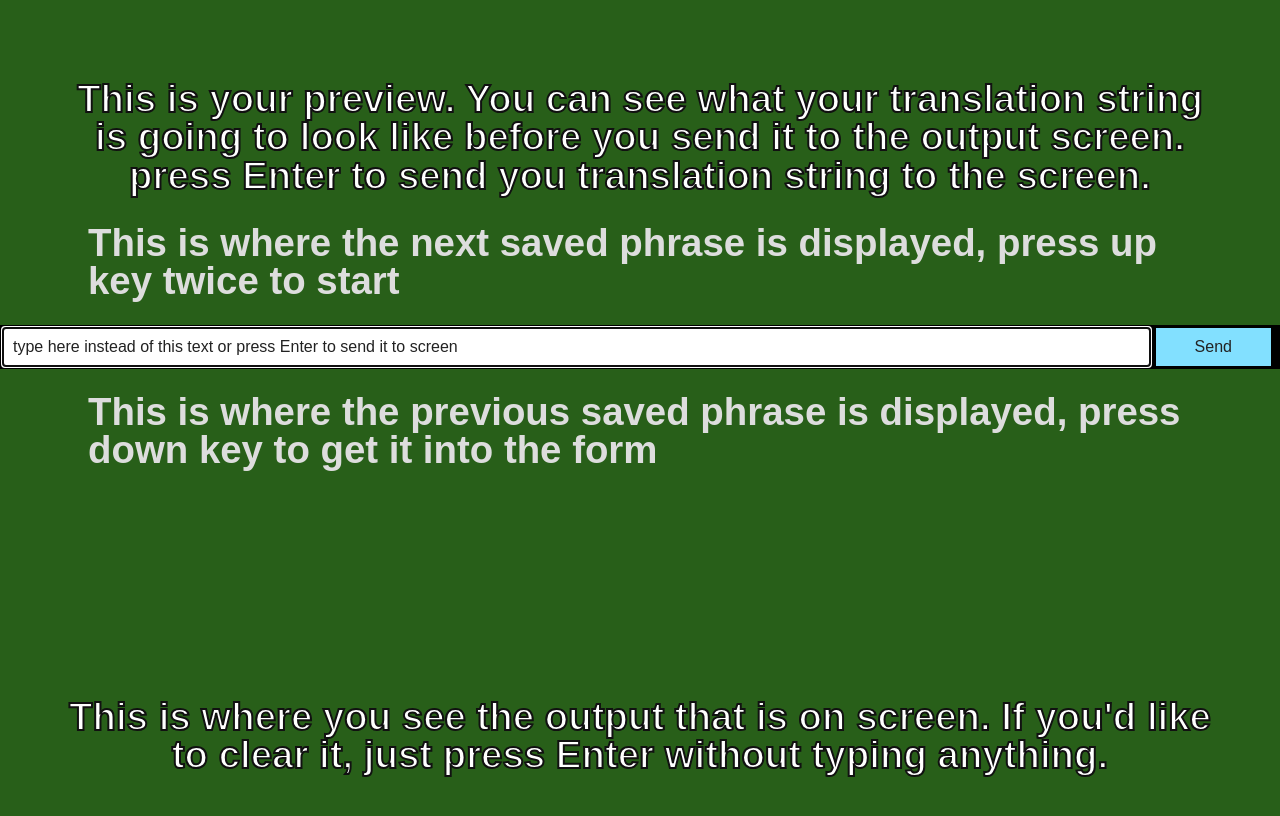
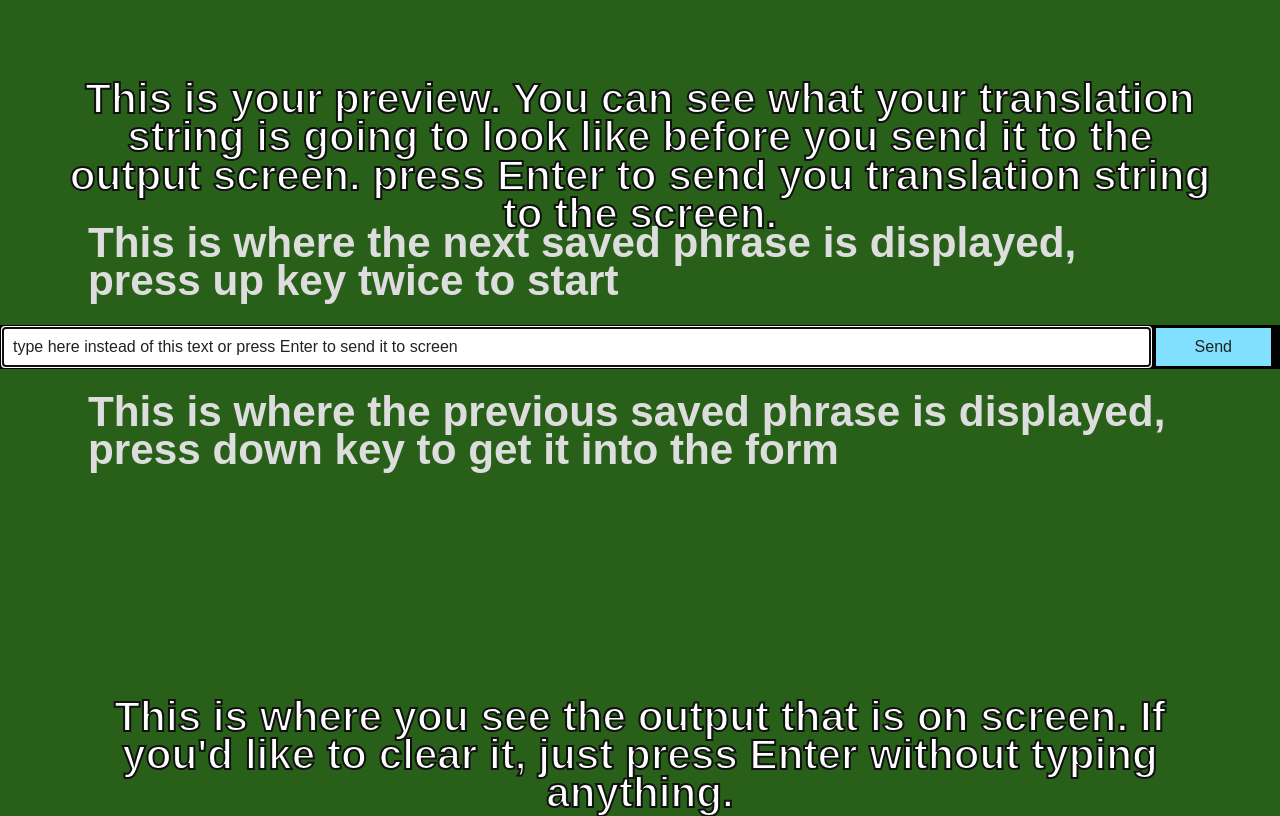
Before and after one commit to tailorvj/litr8r, a website: page input.html in a window 1280 px wide. Drawn offline with nearby package versions, Linux system fonts and the light colour scheme; no server answers; a web font is replaced by a local one.

Commit message:
h1.subtitles 3.3vw

```diff
--- a/public/css/main-1.6.css
+++ b/public/css/main-1.6.css
@@ -101,7 +101,7 @@ section#preview {
 }
 
 h1.subtitles {
-    font-size: 3vw;
+    font-size: 3.3vw;
     line-height: 3vw;
     padding: 0;
     margin: 0 5vw;
```
